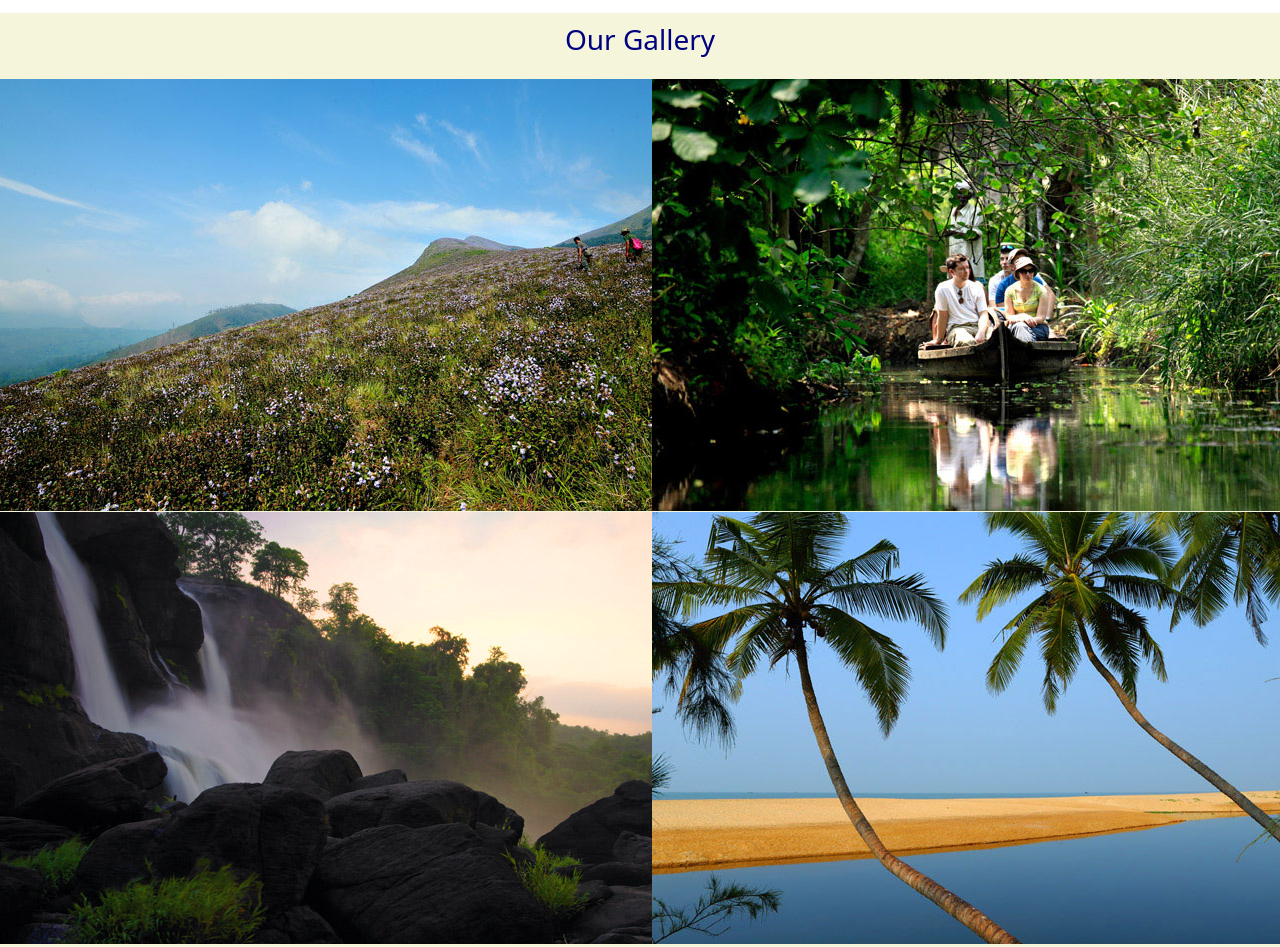
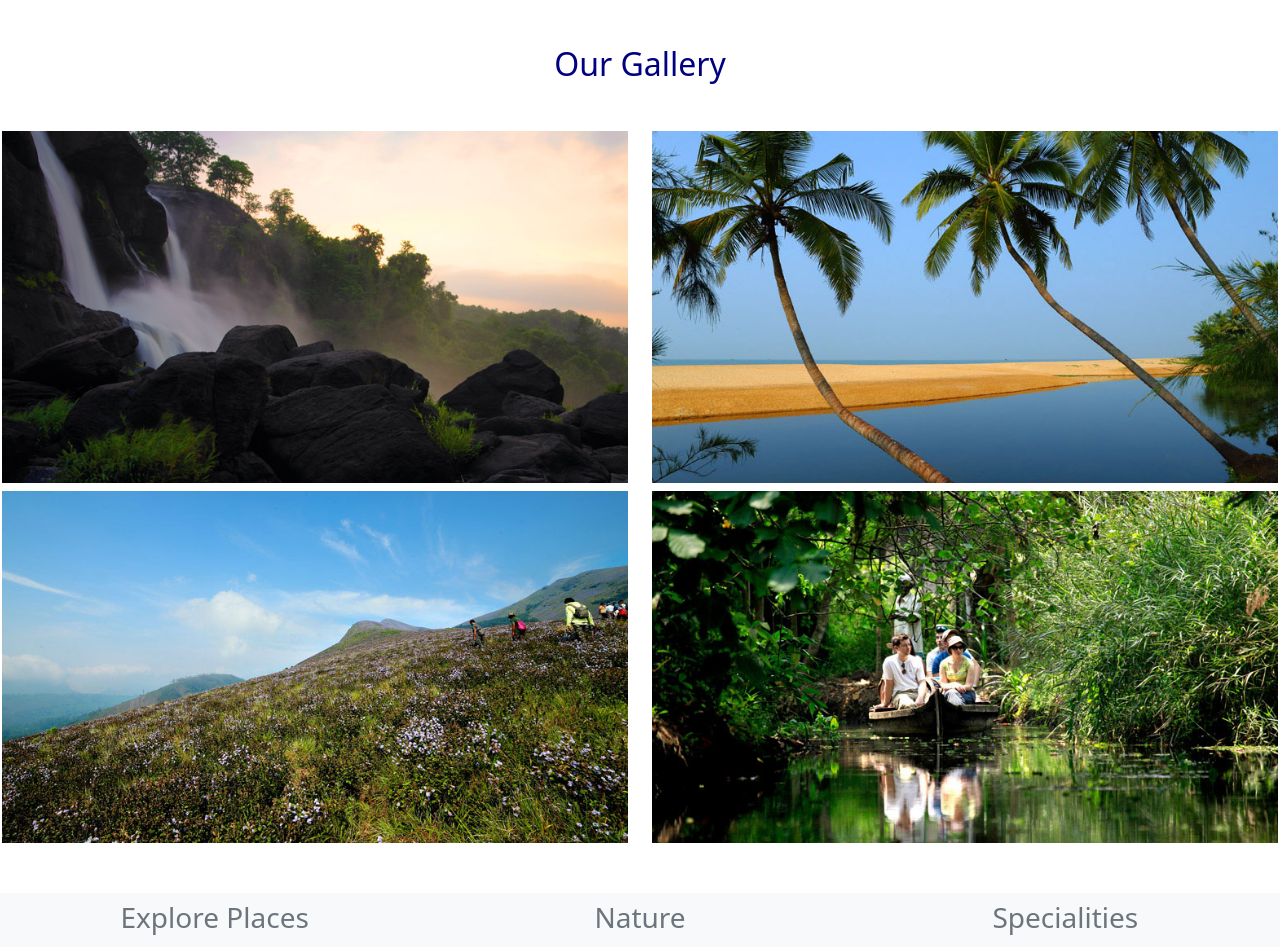
Before and after one commit to FathimaThasny/Tourism, a plain HTML site: page index.html in a window 1280 px wide. Shown: the part 803-1750 px from the top of the page. Drawn offline with nearby package versions, Linux system fonts and the light colour scheme.

Commit message:
tourism page

```diff
--- a/css/style.css
+++ b/css/style.css
@@ -48,49 +48,53 @@ p {
     margin-bottom: 1rem;
 }
 
-.col-md-12{
-    padding-left: 50px;
+
+.header {
+  text-align: center;
+  padding: 32px;
+  color: navy;
 }
 
-.row{
-
-    display: flex;
-    flex-wrap: wrap;
-    overflow: hidden;
-    background-color: beige;
+.row {
+  display: -ms-flexbox;
+  display: flex;
+  -ms-flex-wrap: wrap;
+  flex-wrap: wrap;
+  padding: 0 2px;
+  padding-bottom: 50px;
 }
 
-.row h3{
-    color: navy;
+.column {
+  -ms-flex: 50%;
+  flex: 50%;
+  max-width: 50%;
+  padding: 0 2px;
 }
 
-.no-gutters{
-    margin-right: 0;
-    margin-left: 0;
-    padding-bottom: 1px;
-
+.column img {
+  margin-top: 8px;
+  padding-left: 0;
+  margin-left: 0%;
+  vertical-align: middle;
+  width: 100%;
 }
 
-/* .tile img{
-    overflow-clip-margin: content-box;
-    overflow: clip;
-    display: block;
-    width: 100%;
-    position: absolute;
-} */
-
-.row h3{
-    padding-top: 10px;
-    text-align: center;
-    padding-bottom: 15px;
+@media screen and (max-width: 800px) {
+  .column {
+    -ms-flex: 100%;
+    flex: 100%;
+    max-width: 100%;
+  }
 }
 
+@media screen and (max-width: 600px) {
+  .column {
+    -ms-flex: 100%;
+    flex: 100%;
+    max-width: 100%;
+  }
+}
 
-
-.col-md-12{
-    position: relative;
-    padding-bottom: 50px;
-}
 
 .copyright{
     padding-top: 25px;
--- a/index.html
+++ b/index.html
@@ -73,35 +73,26 @@
   </div>
 
   <!-- pictures -->
+
+  <div class="header">
+    <h2>Our Gallery</h2>
+  </div>
+
   <div class="row">
-  <div class="col-md-12 animate-bg wall4">
-    <h3>Our Gallery</h3>
-    <div class="row no-gutters">
-    <div class="col-md-6 col-sm-6 col-xs-12 col-lg-6">
-      <div class="tile" style="cursor: pointer; transition: 0.4s;">
-      <img loading="lazy" src="./images/hill-station.jpg" alt=".." class="img-responsive">
-      </div>
+    <div class="column">
+      <img src="./images/central-kerala.jpg" style="width:100%">
     </div>
-    <div class="col-md-6 col-sm-6 col-xs-12">
-      <div class="tile" style="cursor: pointer; transition: 0.4s;">
-      <img loading="lazy" src="./images/honeymoon.jpg" alt=".." class="img-responsive">
-      </div>
+    <div class="column">
+      <img src="./images/entire-kerala.jpg" style="width:100%">
     </div>
+    <div class="column">
+      <img src="./images/hill-station.jpg" style="width:100%">
     </div>
-    <div class="row no-gutters">
-    <div class="col-md-6 col-sm-6 col-xs-12">
-      <div class="tile" style="cursor: pointer; transition: 0.4s;">
-      <img loading="lazy" src="./images/central-kerala.jpg" alt=".." class="img-responsive">
-      </div>
-    </div>
-    <div class="col-md-6 col-sm-6 col-xs-12">
-      <div class="tile" style="cursor: pointer; transition: 0.4s;">
-      <img loading="lazy" src="./images/entire-kerala.jpg" alt=".." class="img-responsive">
-      </div>
+    <div class="column">
+      <img src="./images/honeymoon.jpg" style="width:100%">
     </div>
   </div>
-  </div>
-  </div>
+
 
   <!-- FOOTER START -->
 <footer class="container-fluid text-center mb-1 bg-light">
```
